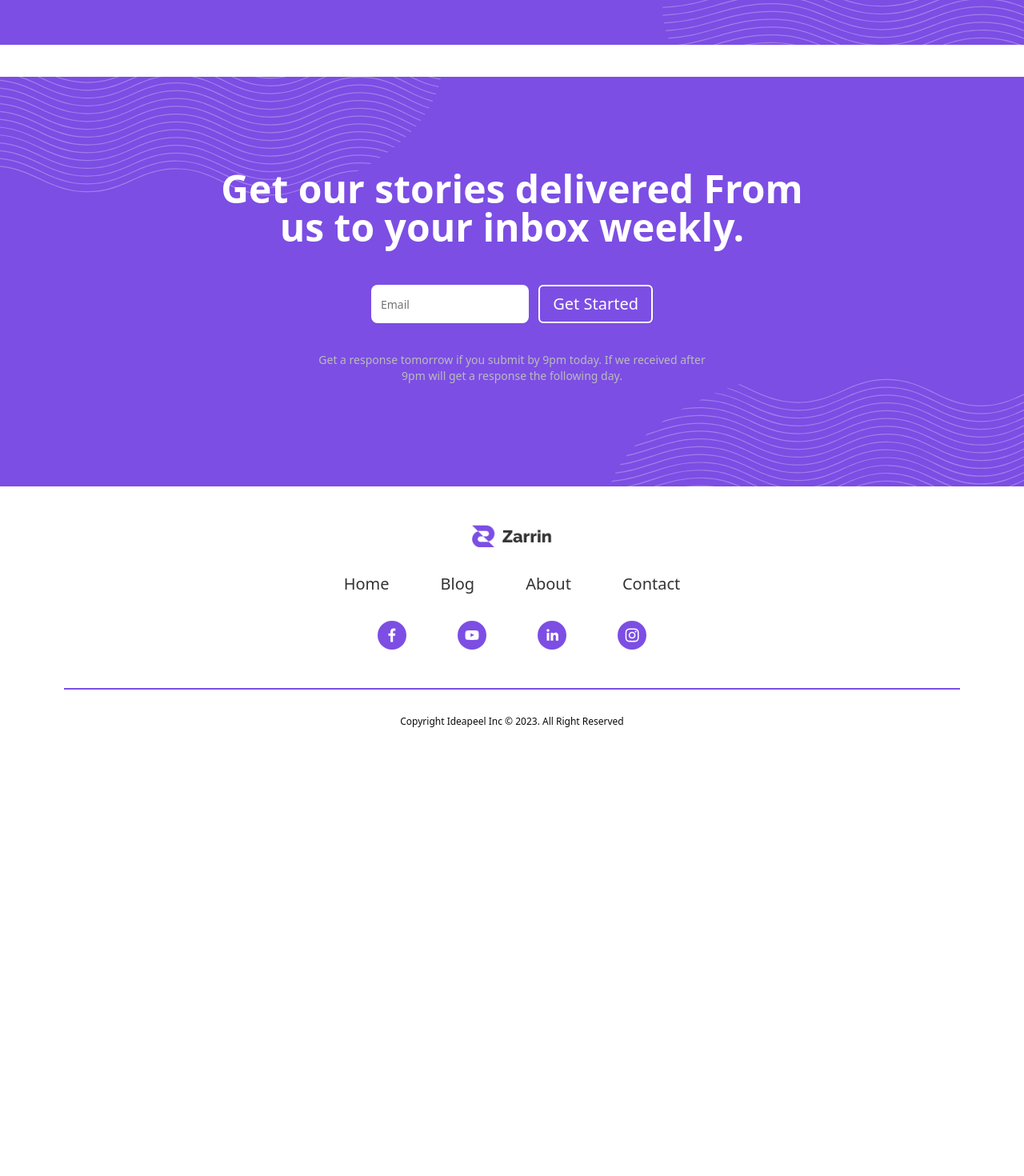
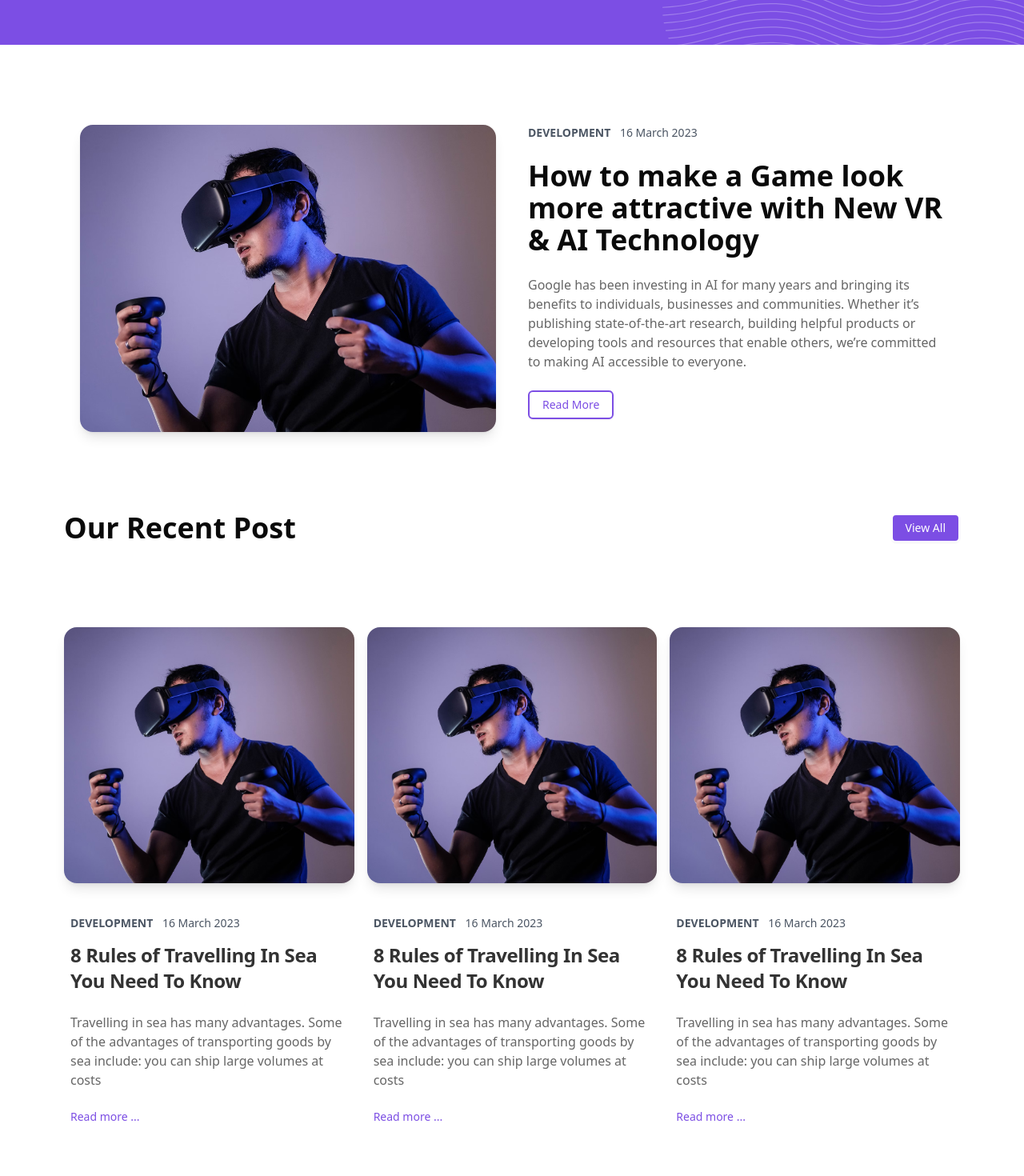
Before and after one commit to Abdulazizgr/blog-site, a Next.js app: page / in a window 1280 px wide. Shown: the part 720-2190 px from the top of the page at 80% size. Before the commit the page ends 1690 px from the top, so only its background shows below. Built offline with nearby package versions, Linux system fonts and the light colour scheme.

Commit message:
some updates on blog card

```diff
--- a/src/app/page.tsx
+++ b/src/app/page.tsx
@@ -1,13 +1,16 @@
 import Svg1 from "@/components/icons/mysvg1";
 import Svg2 from "@/components/icons/mysvg2";
-import FeaturedPost from "@/components/landing-page/featured";
 import Hero from "@/components/landing-page/hero";
 import PopularPost from "@/components/landing-page/PopularPost";
+import FeaturedPost from "@/components/landing-page/FeaturedPost";
+import RecentPost from "@/components/landing-page/RecentPost";
 
 export default function Home() {
   return (
     <>
       <Hero />
+      <FeaturedPost />
+      <RecentPost />
       {/* <FeaturedPost /> */}
       {/* <PopularPost /> */}
     </>
--- a/src/components/blogCard.tsx
+++ b/src/components/blogCard.tsx
@@ -1,51 +1,52 @@
 import {
   Card,
+  CardContent,
+  CardDescription,
+  CardFooter,
   CardHeader,
-  CardContent,
-  CardFooter,
-  CardDescription,
+  CardTitle,
 } from "@/components/ui/card";
 import Image from "next/image";
-
+import Link from "next/link";
 const BlogCard = () => {
   return (
-    <div className="grid grid-cols-3 gap-8">
-      <Card className="rounded-lg shadow-lg overflow-hidden">
-        {/* Image Section */}
-        <div className="relative w-full h-48">
-          <Image
-            src="/images/image5.avif"
-            alt="Train on a bridge in a scenic landscape"
-            width={300}
-            height={200}
-          />
-        </div>
+    <div className=" py-10">
+      <Card className="flex flex-col items-start  border-none shadow-none ">
+        <Image
+          src="/images/image4.avif"
+          alt="Blog Image"
+          width={600}
+          height={400}
+          className="rounded-2xl shadow-lg w-full h-80 object-cover "
+          loading="lazy"
+        />
 
-        {/* Card Content Section */}
-        <CardHeader className="pt-4 pb-2">
-          <CardDescription className="text-sm text-gray-500">
-            Travel 13 March 2023
-          </CardDescription>
+        <CardHeader className="px-2 pt-10">
+          <p className="text-sm text-gray-600 pb-2">
+            <strong>DEVELOPMENT</strong>{" "}
+            <span className="pl-2">16 March 2023</span>
+          </p>
+          <CardTitle>
+            <h2 className="text-lg sm:text-xl lg:text-2xl text-dark">
+              8 Rules of Travelling In Sea You Need To Know
+            </h2>
+          </CardTitle>
         </CardHeader>
-
-        <CardContent className="pb-2">
-          <h3 className="text-xl font-bold mb-2">
-            Train Or Bus Journey? Which one suits?
-          </h3>
-          <p className="text-gray-700 text-sm">
-            The choice between a train or bus journey depends on various factors
-            such as the distance of the journey, the time available, the cost,
-            and personal preference.
+        <CardContent className="px-2">
+          <p className="  text-xs sm:text-base text-medium">
+            Travelling in sea has many advantages. Some of the advantages of
+            transporting goods by sea include: you can ship large volumes at
+            costs{" "}
           </p>
         </CardContent>
-
-        <CardFooter className="pt-2">
-          <a
-            href="#"
-            className="text-purple-600 text-sm font-semibold hover:underline"
+        <CardFooter className="px-2">
+          <Link
+            href="/blog/1"
+            className="text-primary-purple text-sm sm:text-bases"
           >
-            Read More...
-          </a>
+            {" "}
+            Read more ...
+          </Link>
         </CardFooter>
       </Card>
     </div>
--- /dev/null
+++ b/src/components/landing-page/FeaturedPost.tsx
@@ -0,0 +1,49 @@
+import { Button } from "../ui/button";
+import Image from "next/image";
+
+const FeaturedPost = () => {
+  return (
+    <div className="flex flex-col items-center py-10 px-4 md:px-10 lg:px-20">
+      <div className="flex flex-col md:flex-row gap-10 w-full p-5  border-2 md:border-none rounded-2xl shadow-sm md:shadow-none">
+        <div className="w-full md:w-1/2">
+          <Image
+            src="/images/image4.avif"
+            alt="Futuristic AI-powered home robot"
+            width={600}
+            height={400}
+            sizes="(max-width: 768px) 100vw, 60vw"
+            className="rounded-2xl shadow-lg w-full h-64 md:h-80 lg:h-96 object-cover"
+            loading="lazy"
+          />
+        </div>
+        <div className="flex flex-col gap-6 w-full md:w-1/2">
+          <p className="text-sm text-gray-600">
+            <strong>DEVELOPMENT</strong>{" "}
+            <span className="pl-2">16 March 2023</span>
+          </p>
+          <h2 className="text-2xl lg:text-4xl font-bold md:line-clamp-2 lg:line-clamp-none">
+            How to make a Game look more attractive with New VR & AI Technology
+          </h2>
+          <p className="text-xs md:text-base text-[#666666] line-clamp-4 md:line-clamp-3 lg:line-clamp-none">
+            Google has been investing in AI for many years and bringing its
+            benefits to individuals, businesses and communities. Whether it’s
+            publishing state-of-the-art research, building helpful products or
+            developing tools and resources that enable others, we’re committed
+            to making AI accessible to everyone.
+          </p>
+          <div>
+            <Button
+              type="submit"
+              variant="outline"
+              className=" border-2 border-primary-purple   hover:text-primary-purple text-primary-purple"
+            >
+              Read More
+            </Button>
+          </div>
+        </div>
+      </div>
+    </div>
+  );
+};
+
+export default FeaturedPost;
--- /dev/null
+++ b/src/components/landing-page/RecentPost.tsx
@@ -0,0 +1,29 @@
+import Image from "next/image";
+import { Button } from "../ui/button";
+import BlogCard from "../blogCard";
+
+const RecentPost = () => {
+  return (
+    <section className="flex flex-col items-center py-10 px-4 md:px-10 lg:px-20">
+      <div className="flex  items-center justify-between gap-4  w-full mb-16">
+        <h2 className="font-bold text-md sm:text-2xl md:text-4xl">
+          Our Recent Post
+        </h2>
+        <Button
+          type="submit"
+          variant="outline"
+          className=" border-2 text-xs sm:text-sm border-white bg-primary-purple hover:bg-primary-purple/90 hover:text-white text-white"
+        >
+          View All
+        </Button>
+      </div>
+      <div className="grid grid-cols-1 sm:grid-cols-2 lg:grid-cols-3 gap-4 w-full ">
+        <BlogCard />
+        <BlogCard />
+        <BlogCard />
+      </div>
+    </section>
+  );
+};
+
+export default RecentPost;
--- a/src/components/landing-page/featured.tsx
+++ /dev/null
@@ -1,17 +0,0 @@
-import Image from "next/image";
-
-const FeaturedPost = () => {
-  return (
-    <div className="py-36 px-28 w-full">
-      <Image
-        src="/images/image4.avif"
-        alt="image2"
-        width={608}
-        height={576}
-        className="rounded-lg shadow-lg shadow-gray-500/50  "
-      />
-    </div>
-  );
-};
-
-export default FeaturedPost;
```
